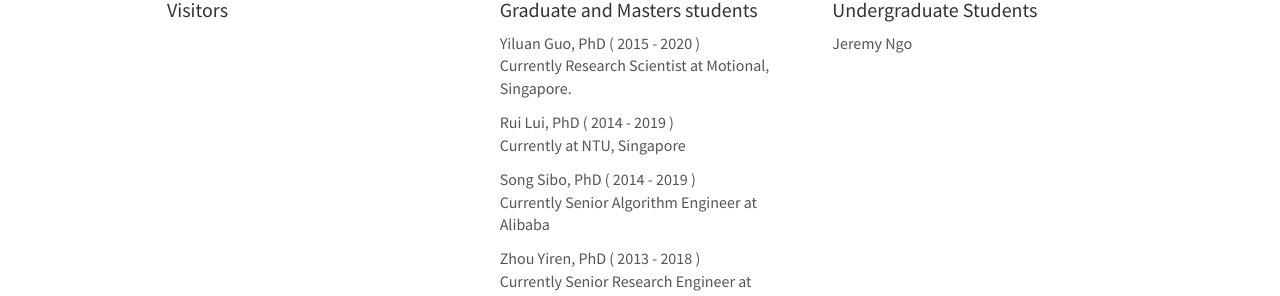
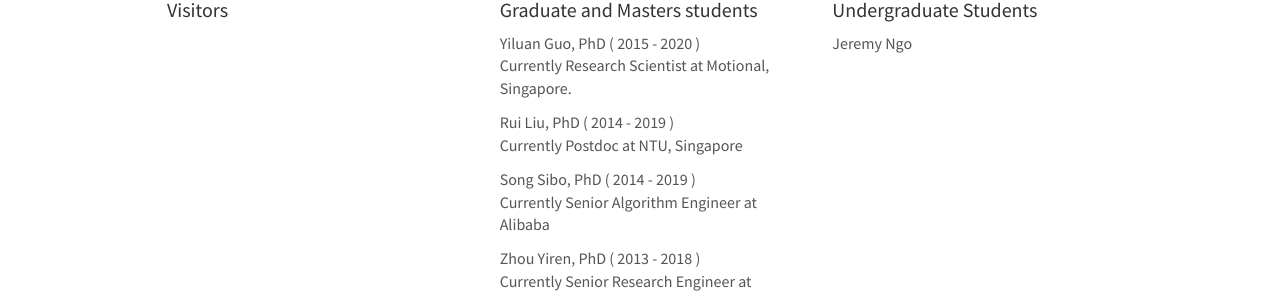
Before and after one commit to sutd-visual-computing-group/sutd-visual-computing-group.github.io, a Jekyll site: the page built from _pages/team.md, in a window 1280 px wide and 900 px high, scrolled down 2271 px. Shown: the part 423-719 px from the top of the window. Built offline with Jekyll 4.4.1, drawn with Linux system fonts in a browser that asks for light colours; nearby versions of some CDN libraries.

Commit message:
Update alumni_graduate_and_masters.yml

```diff
--- a/_data/alumni_graduate_and_masters.yml
+++ b/_data/alumni_graduate_and_masters.yml
@@ -1,8 +1,8 @@
 - name: Yiluan Guo, PhD ( 2015 - 2020 )
   current: Currently Research Scientist at Motional, Singapore.
 
-- name: Rui Lui, PhD ( 2014 - 2019 )
-  current: Currently at NTU, Singapore
+- name: Rui Liu, PhD ( 2014 - 2019 )
+  current: Currently Postdoc at NTU, Singapore
 
 - name: Song Sibo, PhD ( 2014 - 2019 )
   current: Currently Senior Algorithm Engineer at Alibaba
```
